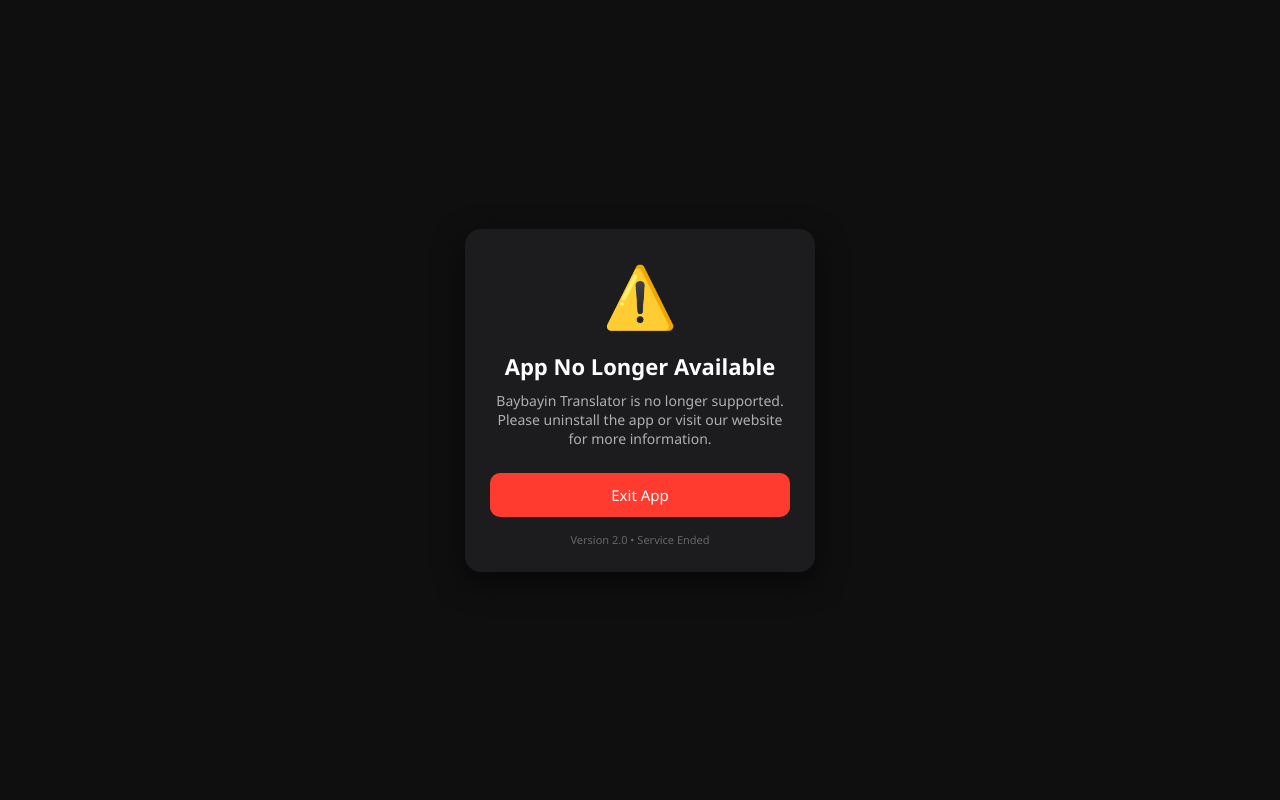
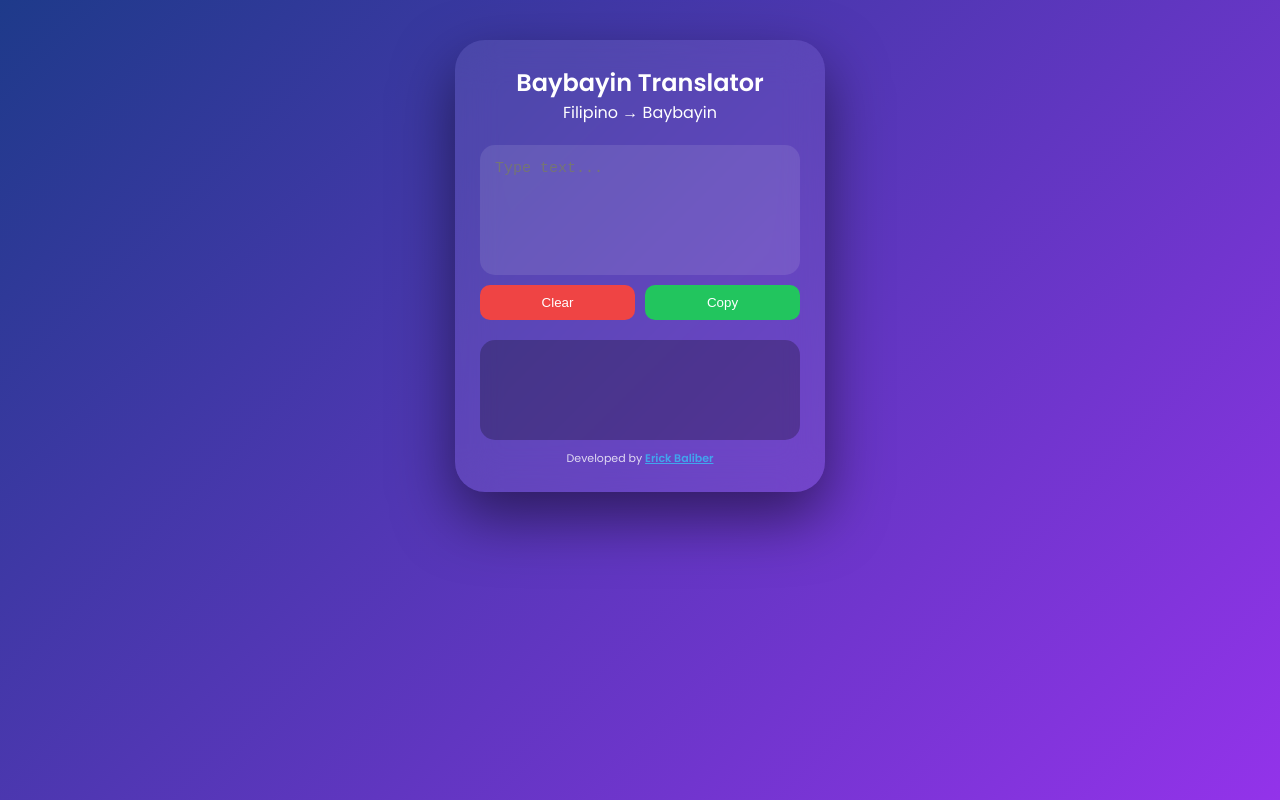
Before and after one commit to erickbaliber0-hash/baybayin-translator, a plain HTML site: page index.html in a window 1280 px wide. Drawn offline with Linux system fonts and the light colour scheme.

Commit message:
Refactor HTML and CSS for Baybayin Translator

```diff
--- a/index.html
+++ b/index.html
@@ -3,103 +3,210 @@
 <head>
 <meta charset="UTF-8">
 <meta name="viewport" content="width=device-width, initial-scale=1.0">
+
 <title>Baybayin Translator</title>
 
+<link href="https://fonts.googleapis.com/css2?family=Poppins:wght@300;400;600&family=Noto+Sans+Tagalog&display=swap" rel="stylesheet">
+
 <style>
-* {
-  margin: 0;
-  padding: 0;
-  box-sizing: border-box;
-  font-family: 'Segoe UI', Arial, sans-serif;
+*{margin:0;padding:0;box-sizing:border-box;}
+
+body{
+font-family:Poppins,sans-serif;
+min-height:100vh;
+display:flex;
+justify-content:center;
+align-items:flex-start;
+padding-top:40px;
+background:linear-gradient(135deg,#1e3a8a,#9333ea);
 }
 
-body {
-  background: #0f0f0f;
-  color: #fff;
-  display: flex;
-  justify-content: center;
-  align-items: center;
-  height: 100vh;
+.phone{
+width:370px;
+max-width:95%;
+background:rgba(255,255,255,0.08);
+backdrop-filter:blur(20px);
+border-radius:30px;
+padding:25px;
+color:white;
+box-shadow:0 25px 60px rgba(0,0,0,0.5);
+display:flex;
+flex-direction:column;
 }
 
-.container {
-  text-align: center;
-  max-width: 350px;
-  padding: 25px;
-  border-radius: 16px;
-  background: #1c1c1e;
-  box-shadow: 0 10px 30px rgba(0,0,0,0.6);
+.header{
+text-align:center;
+margin-bottom:20px;
 }
 
-.icon {
-  font-size: 60px;
-  margin-bottom: 15px;
+textarea{
+width:100%;
+height:130px;
+border:none;
+border-radius:15px;
+padding:15px;
+font-size:15px;
+background:rgba(255,255,255,0.1);
+color:white;
+resize:none;
+outline:none;
 }
 
-h1 {
-  font-size: 22px;
-  margin-bottom: 10px;
+.buttons{
+display:flex;
+gap:10px;
+margin-top:10px;
 }
 
-p {
-  font-size: 14px;
-  color: #b0b0b0;
-  margin-bottom: 25px;
+button{
+flex:1;
+padding:10px;
+border:none;
+border-radius:10px;
+font-weight:500;
+cursor:pointer;
 }
 
-button {
-  width: 100%;
-  padding: 12px;
-  border: none;
-  border-radius: 10px;
-  background: #ff3b30;
-  color: white;
-  font-size: 15px;
-  cursor: pointer;
-  transition: 0.2s;
+.clear{background:#ef4444;color:white;}
+.copy{background:#22c55e;color:white;}
+
+.output{
+margin-top:20px;
+background:rgba(0,0,0,0.25);
+border-radius:15px;
+padding:15px;
+min-height:100px;
 }
 
-button:hover {
-  opacity: 0.85;
+.baybayin{
+font-family:"Noto Sans Tagalog";
+font-size:22px;
+line-height:1.6;
+word-wrap:break-word;
 }
 
-.footer {
-  margin-top: 15px;
-  font-size: 11px;
-  color: #666;
+.footer{
+text-align:center;
+font-size:11px;
+margin-top:10px;
+opacity:.8;
+}
+
+.creator{
+color:#38bdf8;
+font-weight:600;
+cursor:pointer;
+text-decoration:underline;
+}
+
+.creator:hover{
+color:#f59e0b;
 }
 </style>
 </head>
 
 <body>
 
-<div class="container">
-  <div class="icon">⚠️</div>
+<div class="phone">
 
-  <h1>App No Longer Available</h1>
-
-  <p>
-    Baybayin Translator is no longer supported.<br>
-    Please uninstall the app or visit our website for more information.
-  </p>
-
-  <button onclick="exitApp()">Exit App</button>
-
-  <div class="footer">
-    Version 2.0 • Service Ended
-  </div>
+<div class="header">
+<h2>Baybayin Translator</h2>
+<p>Filipino → Baybayin</p>
 </div>
 
-<script>
-function exitApp() {
-  // For Android WebView / APK
-  if (navigator.app) {
-    navigator.app.exitApp();
-  } else if (window.close) {
-    window.close();
-  } else {
-    alert("You can now close the app.");
-  }
+<textarea id="inputText" placeholder="Type text..." oninput="translateText()"></textarea>
+
+<div class="buttons">
+<button class="clear" onclick="clearText()">Clear</button>
+<button class="copy" onclick="copyText()">Copy</button>
+</div>
+
+<div class="output">
+<div id="outputText" class="baybayin"></div>
+</div>
+
+<div class="footer">
+Developed by <span class="creator" onclick="visitDeveloperSocial()">Erick Baliber</span>
+</div>
+
+</div>
+
+<script type="module">
+import { initializeApp } from "https://www.gstatic.com/firebasejs/10.12.0/firebase-app.js";
+import { getDatabase, ref, push } from "https://www.gstatic.com/firebasejs/10.12.0/firebase-database.js";
+
+// Firebase Config
+const firebaseConfig = {
+  apiKey: "AIzaSyDjNGDQDHMxtceYqmm8xC15TSEyXVChin0",
+  authDomain: "baybayintranslator-f642e.firebaseapp.com",
+  databaseURL: "https://baybayintranslator-f642e-default-rtdb.firebaseio.com",
+  projectId: "baybayintranslator-f642e",
+  storageBucket: "baybayintranslator-f642e.appspot.com",
+  messagingSenderId: "103896693063",
+  appId: "1:103896693063:web:6f8d854e7fe46c2a1b3462"
+};
+
+const app = initializeApp(firebaseConfig);
+const db = getDatabase(app);
+
+// Baybayin map
+const map = {
+a:"ᜀ",b:"ᜊ",k:"ᜃ",d:"ᜇ",e:"ᜁ",g:"ᜄ",h:"ᜑ",i:"ᜁ",
+l:"ᜎ",m:"ᜋ",n:"ᜈ",o:"ᜂ",p:"ᜉ",r:"ᜇ",s:"ᜐ",t:"ᜆ",
+u:"ᜂ",w:"ᜏ",y:"ᜌ"
+};
+
+let timeout;
+let lastSaved = "";
+
+// translate
+window.translateText = function(){
+
+let input = document.getElementById("inputText").value.toLowerCase();
+let output = "";
+
+for(let char of input){
+output += map[char] || char;
+}
+
+document.getElementById("outputText").textContent = output;
+
+// debounce save
+clearTimeout(timeout);
+
+timeout = setTimeout(() => {
+if(input.trim() !== "" && input !== lastSaved){
+saveToFirebase(input, output);
+lastSaved = input;
+}
+}, 1000);
+}
+
+// save to Firebase
+function saveToFirebase(input, output){
+push(ref(db, "translations"), {
+input: input,
+output: output,
+time: Date.now()
+});
+}
+
+// clear
+window.clearText = function(){
+document.getElementById("inputText").value = "";
+document.getElementById("outputText").textContent = "";
+}
+
+// copy
+window.copyText = function(){
+let text = document.getElementById("outputText").textContent;
+navigator.clipboard.writeText(text);
+alert("Copied!");
+}
+
+// link
+window.visitDeveloperSocial = function(){
+window.open("https://www.facebook.com/BaliberErick", "_blank");
 }
 </script>
 
```
